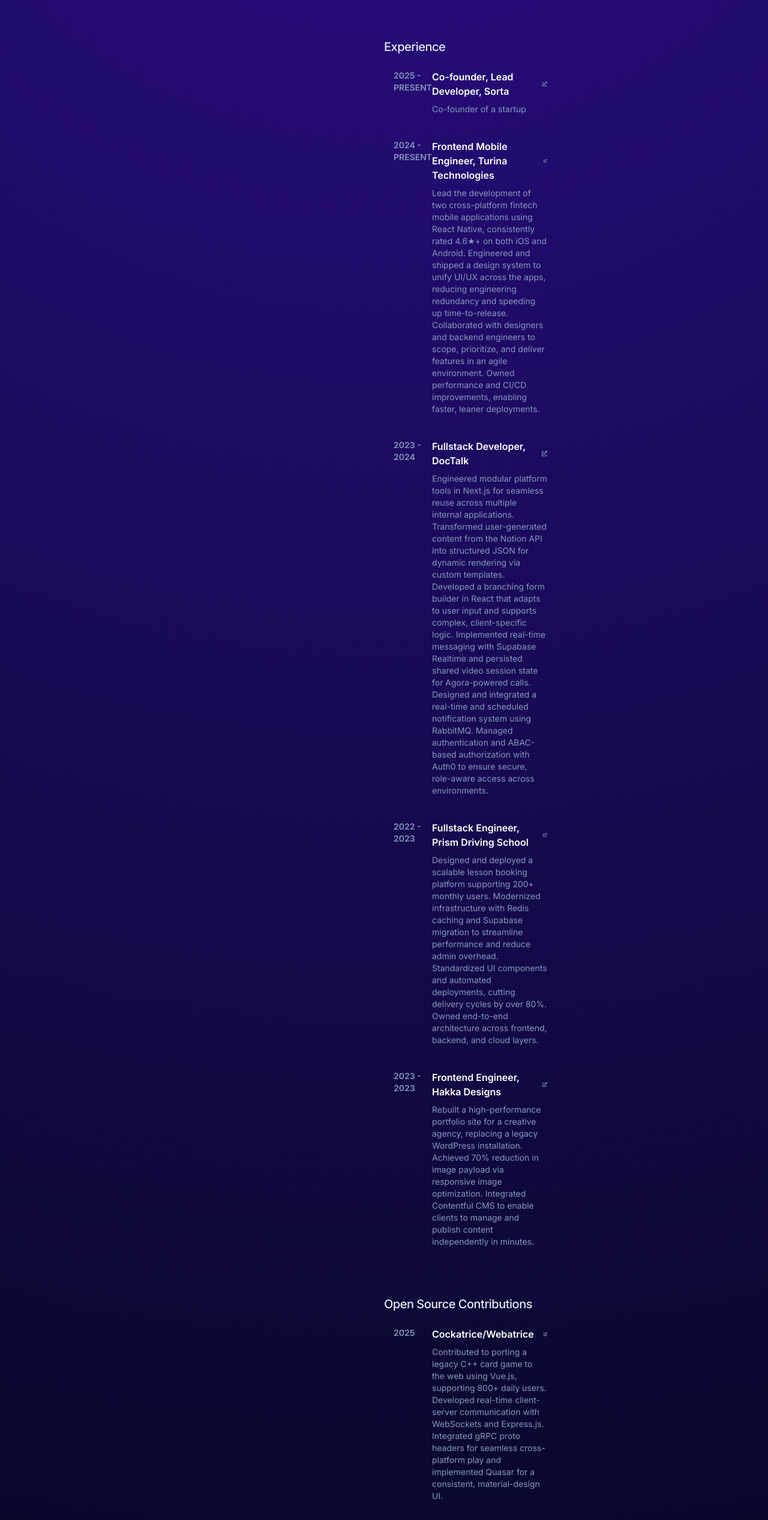
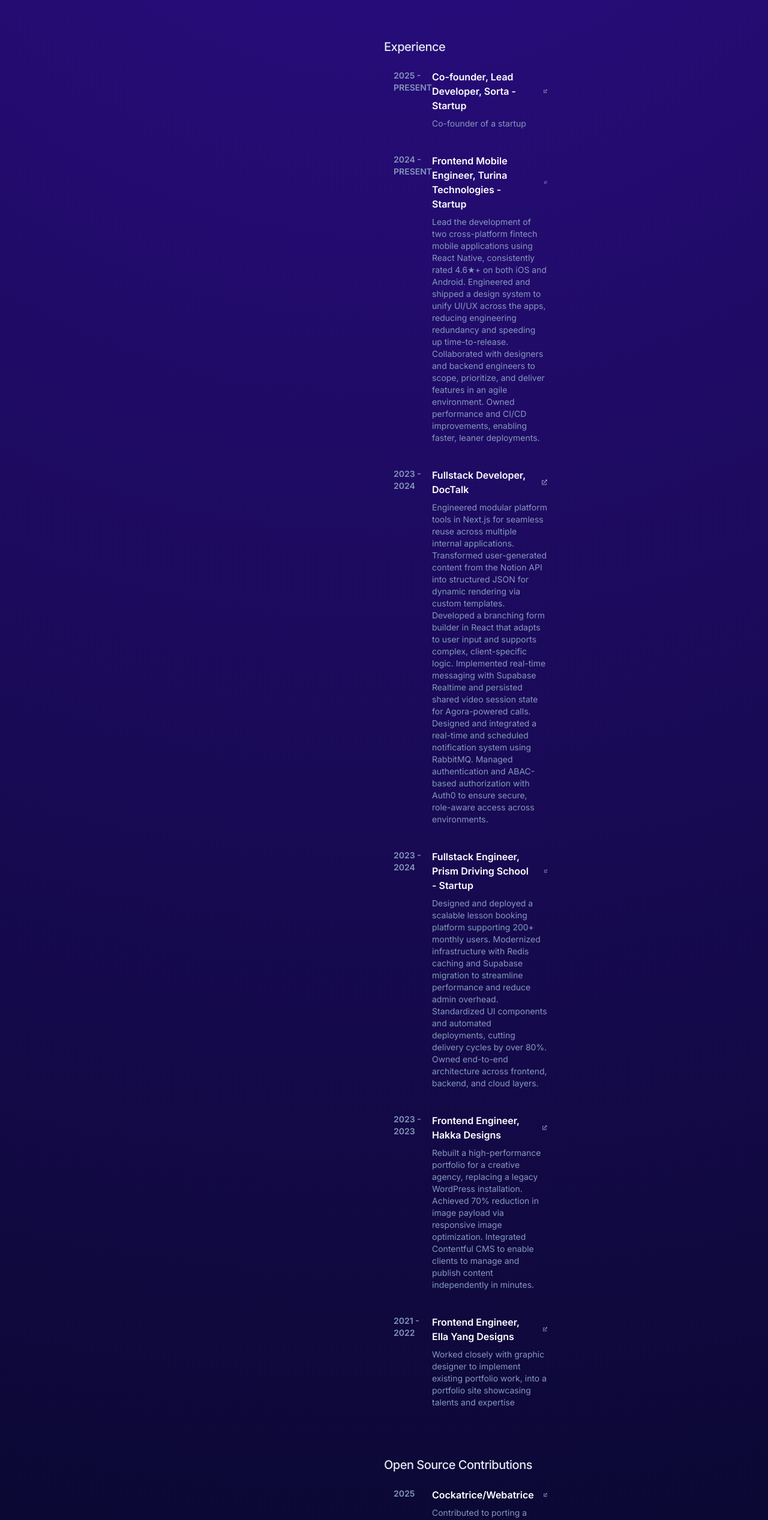
Before and after one commit to msabeeh01/My_Portfolio, a Next.js app: page / in a window 1280 px wide. Shown: the part 1008-3542 px from the top of the page at 60% size. Built offline with nearby package versions, Linux system fonts and the light colour scheme.

Commit message:
update: added old experience and reworded irregular content, fixed dates

```diff
--- a/app/page.tsx
+++ b/app/page.tsx
@@ -14,14 +14,14 @@
 
 const jobs = [
   {
-    position: "Co-founder, Lead Developer, Sorta",
+    position: "Co-founder, Lead Developer, Sorta - Startup",
     startDate: "2025",
     endDate: "PRESENT",
     desc: "Co-founder of a startup",
     link: "https://planwithsorta.com",
   },
   {
-    position: "Frontend Mobile Engineer, Turina Technologies",
+    position: "Frontend Mobile Engineer, Turina Technologies - Startup",
     startDate: "2024",
     endDate: "PRESENT",
     desc: "Lead the development of two cross-platform fintech mobile applications using React Native, consistently rated 4.6★+ on both iOS and Android. Engineered and shipped a design system to unify UI/UX across the apps, reducing engineering redundancy and speeding up time-to-release. Collaborated with designers and backend engineers to scope, prioritize, and deliver features in an agile environment. Owned performance and CI/CD improvements, enabling faster, leaner deployments.",
@@ -32,13 +32,13 @@
     startDate: "2023",
     endDate: "2024",
     desc: "Engineered modular platform tools in Next.js for seamless reuse across multiple internal applications. Transformed user-generated content from the Notion API into structured JSON for dynamic rendering via custom templates. Developed a branching form builder in React that adapts to user input and supports complex, client-specific logic. Implemented real-time messaging with Supabase Realtime and persisted shared video session state for Agora-powered calls. Designed and integrated a real-time and scheduled notification system using RabbitMQ. Managed authentication and ABAC-based authorization with Auth0 to ensure secure, role-aware access across environments.",
-    link: "https://www.doctalk.com/"
+    link: "https://www.doctalk.com/",
   },
 
   {
-    position: "Fullstack Engineer, Prism Driving School",
-    startDate: "2022",
-    endDate: "2023",
+    position: "Fullstack Engineer, Prism Driving School - Startup",
+    startDate: "2023",
+    endDate: "2024",
     desc: "Designed and deployed a scalable lesson booking platform supporting 200+ monthly users. Modernized infrastructure with Redis caching and Supabase migration to streamline performance and reduce admin overhead. Standardized UI components and automated deployments, cutting delivery cycles by over 80%. Owned end-to-end architecture across frontend, backend, and cloud layers.",
     link: "https://prismdriving.ca",
   },
@@ -46,23 +46,33 @@
     position: "Frontend Engineer, Hakka Designs",
     startDate: "2023",
     endDate: "2023",
-    desc: "Rebuilt a high-performance portfolio site for a creative agency, replacing a legacy WordPress installation. Achieved 70% reduction in image payload via responsive image optimization. Integrated Contentful CMS to enable clients to manage and publish content independently in minutes.",
+    desc: "Rebuilt a high-performance portfolio for a creative agency, replacing a legacy WordPress installation. Achieved 70% reduction in image payload via responsive image optimization. Integrated Contentful CMS to enable clients to manage and publish content independently in minutes.",
     link: "https://glendotcc.vercel.app/",
+  },
+  {
+    position: "Frontend Engineer, Ella Yang Designs",
+    startDate: "2021",
+    endDate: "2022",
+    desc: "Worked closely with graphic designer to implement existing portfolio work, into a portfolio site showcasing talents and expertise",
+    link: "https://ellayang.com/",
   },
 ];
 
 const projects = [
   {
+    position: "Traffic Sign Detection",
+    startDate: "2025",
+    desc: "Built a full-stack autonomous driving simulation app using a custom-trained YOLOv11n model on 3K+ traffic sign images. Improved model accuracy by 40% through hyperparameter tuning. Developed a Flask backend to serve the model and a React frontend for live demos, delivering a seamless interactive experience.",
+    link: "https://github.com/msabeeh01/TrafficSignDetection_YoloV8",
+  },
+];
+
+const openSource = [
+  {
     position: "Cockatrice/Webatrice",
     startDate: "2025",
     desc: "Contributed to porting a legacy C++ card game to the web using Vue.js, supporting 800+ daily users. Developed real-time client-server communication with WebSockets and Express.js. Integrated gRPC proto headers for seamless cross-platform play and implemented Quasar for a consistent, material-design UI.",
-    link: "https://github.com/Cockatrice/Cockatrice"
-  },
-  {
-    position: "Traffic Sign Detection",
-    startDate: "2025",
-    desc: "Built a full-stack autonomous driving simulation app using a custom-trained YOLOv11n model on 3K+ traffic sign images. Improved model accuracy by 40% through hyperparameter tuning. Developed a Flask backend to serve the model and a React frontend for live demos, delivering a seamless interactive experience.",
-    link: "https://github.com/msabeeh01/TrafficSignDetection_YoloV8"
+    link: "https://github.com/Cockatrice/Cockatrice",
   },
 ];
 
@@ -100,7 +110,8 @@
               Full Stack Engineer
             </h2>
             <p className="mt-4 max-w-xs leading-normal text-slate-400">
-              Full-stack developer blending design finesse with engineering depth — from performant UIs to scalable backends.
+              Full-stack developer blending design finesse with engineering
+              depth — from performant UIs to scalable backends.
             </p>
 
             <div className="h-full flex flex-col justify-between">
@@ -211,32 +222,32 @@
           <ul className="mt-16 space-y-2 max-w-[90%]" id="projects">
             <h2 className="mt-3 text-lg font-medium tracking-tight text-slate-200 sm:text-xl">
               Open Source Contributions
-              {/* <svg
-                width="16px"
-                height="16px"
-                viewBox="0 0 16 16"
-                fill="none"
-                xmlns="http://www.w3.org/2000/svg"
+            </h2>
+
+            {openSource.map((item, index) => (
+              <li
+                key={index}
+                className="text-black"
+                onMouseEnter={() => setHoveredIndex(index)}
+                onMouseLeave={() => setHoveredIndex(null)}
               >
-                <g id="SVGRepo_bgCarrier" stroke-width="0"></g>
-                <g
-                  id="SVGRepo_tracerCarrier"
-                  stroke-linecap="round"
-                  stroke-linejoin="round"
-                ></g>
-                <g id="SVGRepo_iconCarrier">
-                  {" "}
-                  <path
-                    d="M10 0L9 1L11.2929 3.29289L6.2929 8.29289L7.70711 9.70711L12.7071 4.7071L15 7L16 6V0H10Z"
-                    fill="#E2E8F0"
-                  ></path>{" "}
-                  <path
-                    d="M1 2H6V4H3V13H12V10H14V15H1V2Z"
-                    fill="#E2E8F0"
-                  ></path>{" "}
-                </g>
-              </svg> */}
+                <ExperienceItem
+                  position={item.position}
+                  startDate={item.startDate}
+                  desc={item.desc}
+                  link={item.link}
+                  isHovered={hoveredIndex === index}
+                  isAnyHovered={hoveredIndex !== null}
+                />
+              </li>
+            ))}
+          </ul>
+
+          <ul className="mt-16 space-y-2 max-w-[90%]" id="projects">
+            <h2 className="mt-3 text-lg font-medium tracking-tight text-slate-200 sm:text-xl">
+              Projects
             </h2>
+
             {projects.map((item, index) => (
               <li
                 key={index}
```
